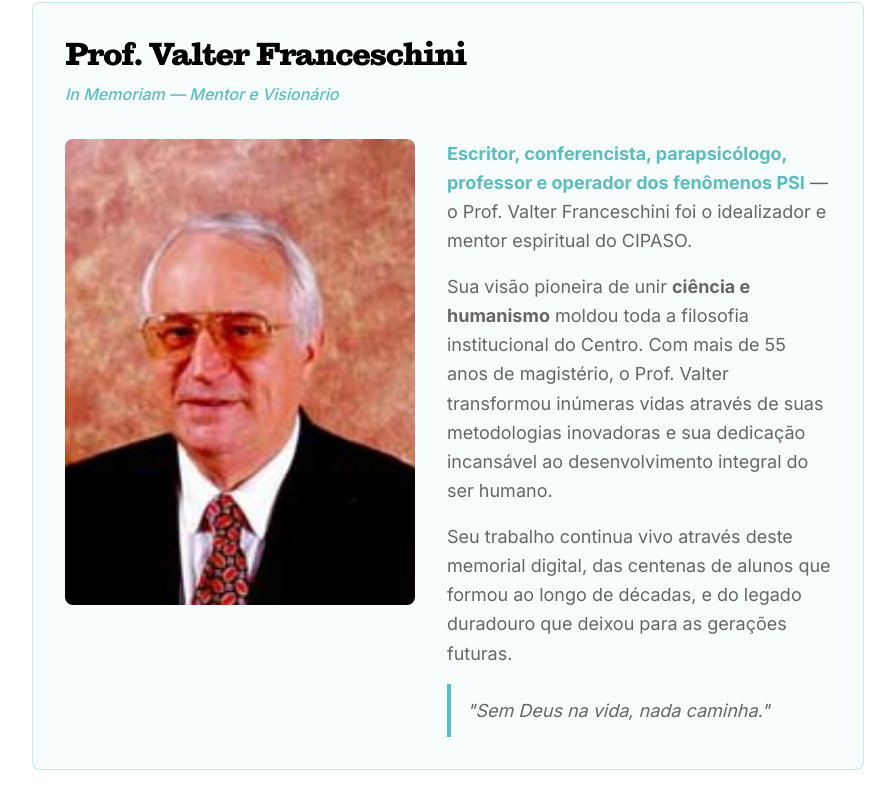
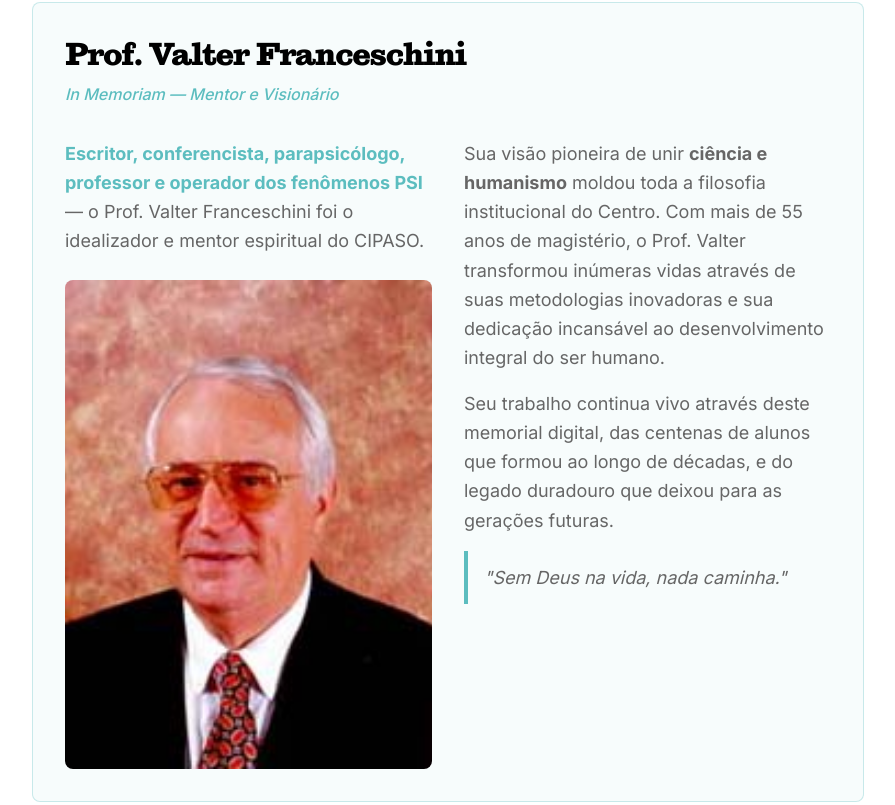
Before and after one commit to franceschinii/CIPASO-Front-End, a React (Vite) app: page /sobre in a window 1280 px wide. Shown: the part 3015-3820 px from the top of the page, without its empty margins (192-1087 px from the left). Built offline with nearby package versions, Linux system fonts and the light colour scheme; the HTML template or start-up script is replaced by a standard one.

Commit message:
fix(about): reorganiza layout seção Prof. Valter
- Primeiro parágrafo + imagem lado esquerdo
- Resto do conteúdo lado direito

```diff
--- a/src/pages/About.tsx
+++ b/src/pages/About.tsx
@@ -170,23 +170,29 @@ export function About() {
               </motion.div>
 
               {/* Conteúdo em Grid */}
-              <div className="grid md:grid-cols-[350px_1fr] gap-8 items-start">
-                {/* Foto */}
+              <div className="grid md:grid-cols-2 gap-8">
+                {/* Coluna Esquerda: Primeiro parágrafo + Foto */}
                 <motion.div
                   initial={{ opacity: 0, x: -30 }}
                   whileInView={{ opacity: 1, x: 0 }}
                   viewport={{ once: true }}
                   transition={{ duration: 0.6 }}
-                  className="relative aspect-3/4 overflow-hidden rounded-lg"
+                  className="space-y-6"
                 >
-                  <img
-                    src={valterPhoto}
-                    alt="Prof. Valter Franceschini"
-                    className="w-full h-full object-cover"
-                  />
+                  <p className="text-lg text-muted-fg leading-relaxed">
+                    <strong className="text-primary">Escritor, conferencista, parapsicólogo, professor e operador dos fenômenos PSI</strong> — o Prof. Valter Franceschini foi o idealizador e mentor espiritual do CIPASO.
+                  </p>
+
+                  <div className="relative aspect-3/4 overflow-hidden rounded-lg">
+                    <img
+                      src={valterPhoto}
+                      alt="Prof. Valter Franceschini"
+                      className="w-full h-full object-cover"
+                    />
+                  </div>
                 </motion.div>
 
-                {/* Conteúdo */}
+                {/* Coluna Direita: Resto do conteúdo */}
                 <motion.div
                   initial={{ opacity: 0, x: 30 }}
                   whileInView={{ opacity: 1, x: 0 }}
@@ -194,10 +200,6 @@ export function About() {
                   transition={{ duration: 0.6, delay: 0.2 }}
                   className="space-y-4 text-lg text-muted-fg leading-relaxed"
                 >
-                  <p>
-                    <strong className="text-primary">Escritor, conferencista, parapsicólogo, professor e operador dos fenômenos PSI</strong> — o Prof. Valter Franceschini foi o idealizador e mentor espiritual do CIPASO.
-                  </p>
-
                   <p>
                     Sua visão pioneira de unir <strong>ciência e humanismo</strong> moldou toda a filosofia institucional do Centro. Com mais de 55 anos de magistério, o Prof. Valter transformou inúmeras vidas através de suas metodologias inovadoras e sua dedicação incansável ao desenvolvimento integral do ser humano.
                   </p>
```
